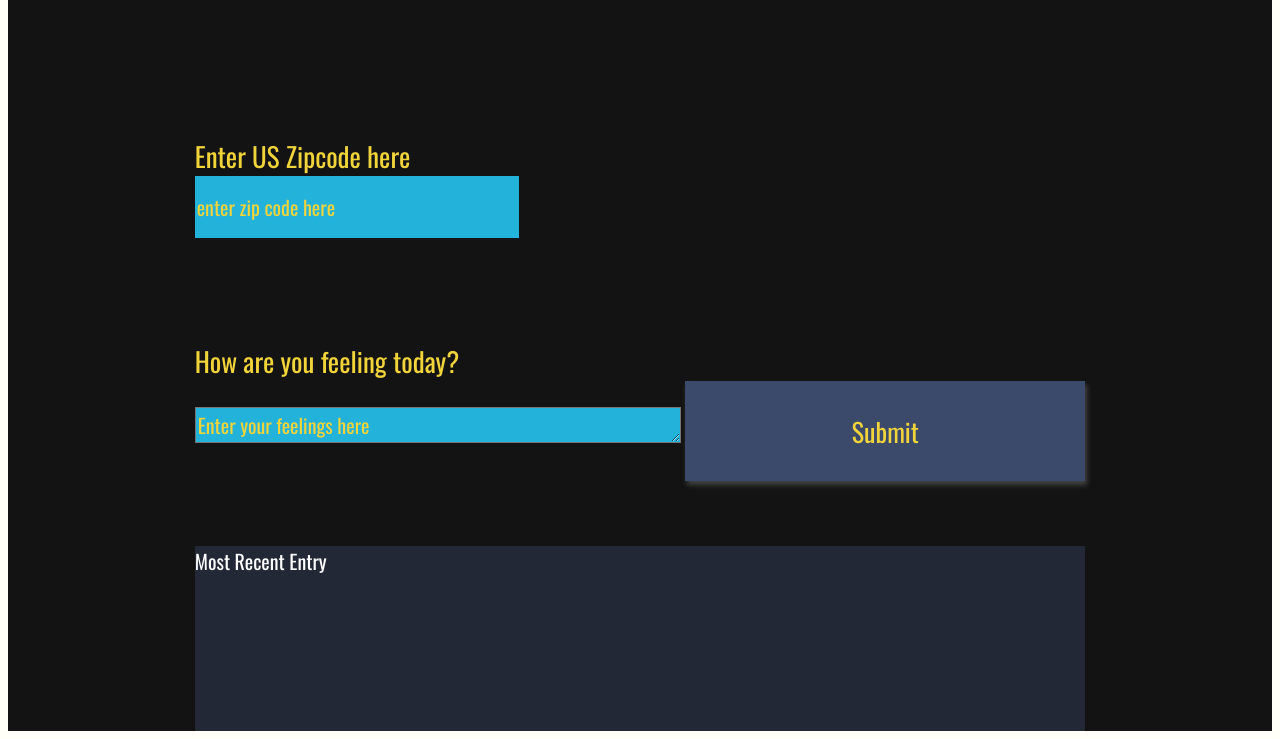
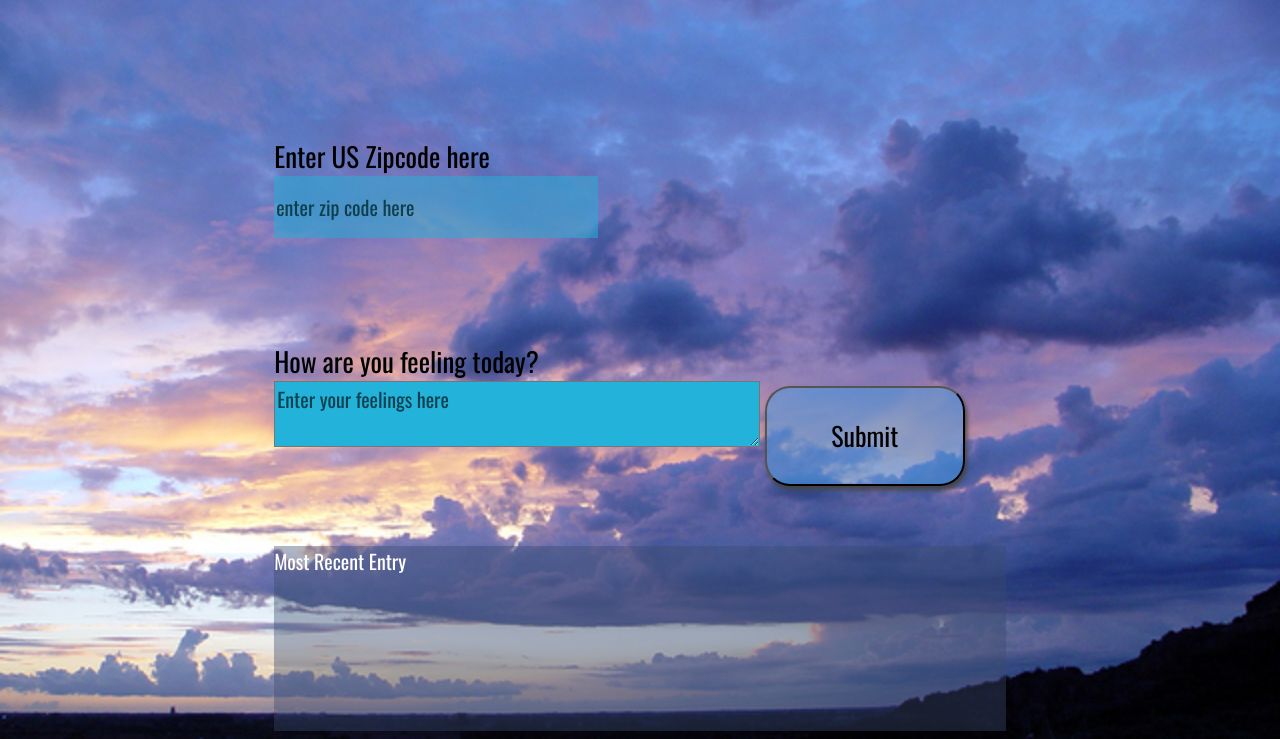
Before and after one commit to MonkeyMomma/MMWeatherApp, a website: page website/index.html in a window 1280 px wide. Shown: the part 77-816 px from the top of the page. Drawn offline with nearby package versions, Linux system fonts and the light colour scheme; a web font is replaced by a local one.

Commit message:
refactor: style

```diff
--- a/website/index.html
+++ b/website/index.html
@@ -20,7 +20,7 @@
 <body>
 <div id = "app">
   <div class ="holder headline">
-    Weather Journal App
+    Monkey Momma Creations Weather and Feelings Tracker
   </div>
 
   <div class ="holder zip">
@@ -30,7 +30,7 @@
 
   <div class ="holder feel">
     <label for="feelings">How are you feeling today?</label>
-    <textarea class= "myInput" id="feelings" placeholder="Enter your feelings here" rows="1" cols="50"></textarea>
+    <textarea class= "myInput" id="feelings" placeholder="Enter your feelings here" rows="2" cols="50"></textarea>
     <button id="generate" type = "submit"> Submit </button>
   </div>
 
--- a/website/style.css
+++ b/website/style.css
@@ -1,6 +1,8 @@
 body{
-    background: #fffff8;
-    font-family: -apple-system, BlinkMacSystemFont, sans-serif;
+  background-color: rgba(255, 255, 248, 1);
+  background-image: url("img/storm.jpg");
+  background-size: cover;
+  font-family: 'Oswald', sans-serif;
 }
 
 #app{
@@ -8,8 +10,7 @@ body{
   grid-auto-rows: minmax(150px, auto);
   /* grid-template-columns:  */
   height:100vh;
-    background: #131313;
-    color: #f0d43a;
+  color: rgba(0, 0, 0, 1);
   justify-content: center;
   grid-gap: 1em;
   font-size: 20px;
@@ -34,7 +35,7 @@ body{
 }
 
 #temp{
-    color: white;
+  color: rgba(34, 105, 31, 1);
 
 }
 
@@ -43,48 +44,49 @@ body{
 }
 
 .headline {
+  color: rgba(0, 0, 0, 1);
+  font-size: 36px;
+}
 
-}
 .title {
   color: white;
-
 }
 
 /*  Basic Styling To Override Default For Basic HTML Elements */
 label{
-    display:block;
+    display: block;
     font-size: 27px;
 }
 
 input{
-    display:block;
+    display: block;
     height: 60px;
     width: 320px;
-    background:#22b2da;
-    color: #f0d43a;
+    background-color: rgba(34, 178, 218, .5);
+    color: rgba(0, 0, 0, 1);
     font-size: 20px;
     font-family: 'Oswald', sans-serif;
     border: none;
 }
 
 button{
-    width: 400px;
+    width: 200px;
     height: 100px;
-    background: #3b4a6b;
-    color: #f0d43a;
+    background-color: rgba(69, 155, 230, .5);
     font-size: 26px;
     font-family: 'Oswald', sans-serif;
-    border: none;
+    border-radius: 25px;
     box-shadow: 2px 4px 5px #444;
     cursor: pointer;
 }
+
 h1{
     font-size: 36px;
 }
 
 textarea{
-    background:#22b2da;
-    color: #f0d43a;
+    background: rgba(34, 178, 218, 1);
+    color: rgba(0, 0, 0, 1);
     font-size: 20px;
     font-family: 'Oswald', sans-serif;
 }
@@ -97,19 +99,16 @@ button:focus {
 }
 /* Style for Placeholder Text*/
 ::placeholder { /* Firefox, Chrome, Opera */
-    color: #f0d43a;
+    color: rgba(12, 64, 79, 1);
     font-family: 'Oswald', sans-serif;
-
 }
 
 :-ms-input-placeholder { /* Internet Explorer 10-11 */
-    color: #f0d43a;
+    color: rgba(12, 64, 79, 1);
     font-family: 'Oswald', sans-serif;
-
 }
 
 ::-ms-input-placeholder { /* Microsoft Edge */
-    color: #f0d43a;
+    color: rgba(12, 64, 79, 1);
     font-family: 'Oswald', sans-serif;
-
 }
```
Also changed, not shown: website/img/storm.jpg (added). Lines whose indentation alone changed are shown as unchanged.
